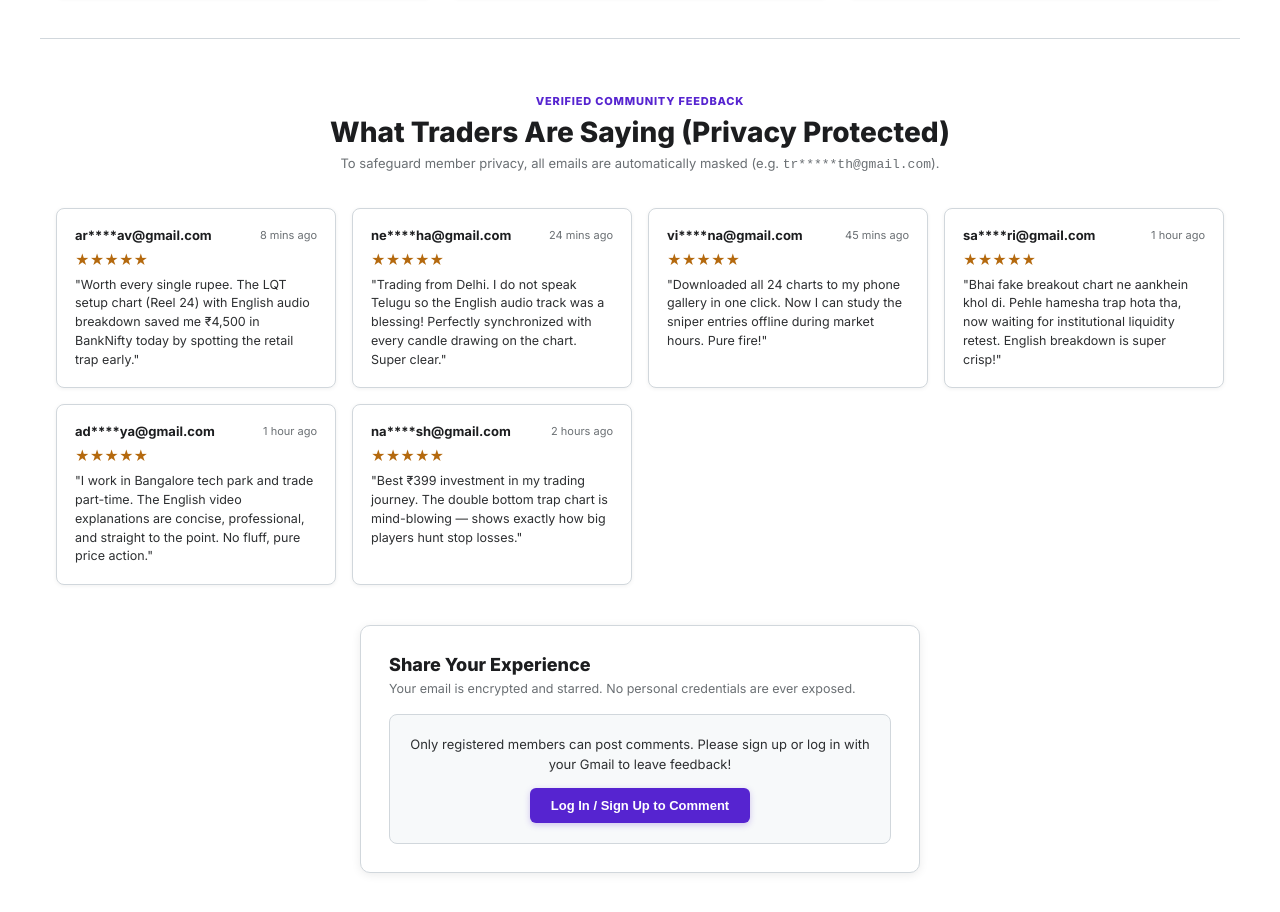
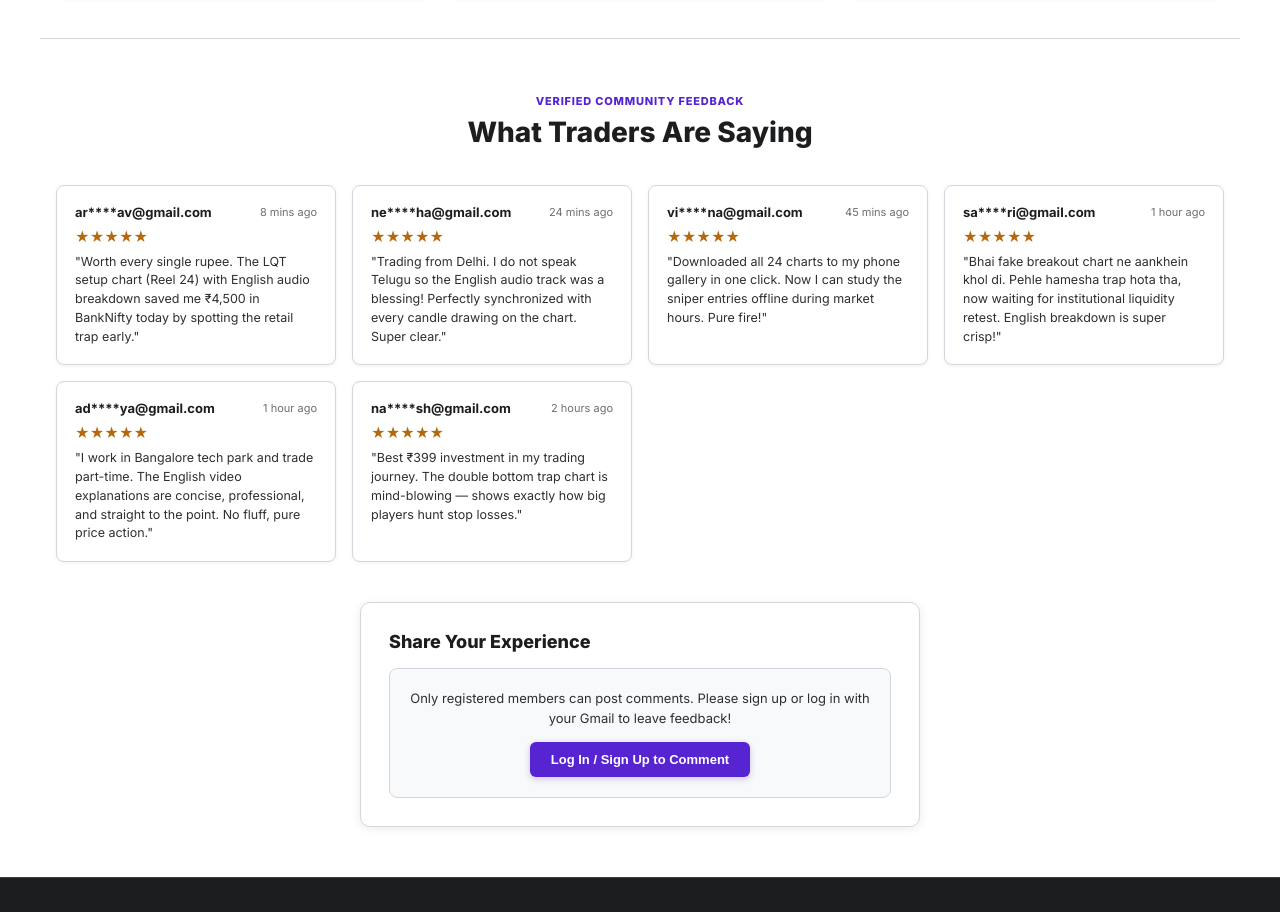
Before and after one commit to tradinghath-rgb/tradinghath-web, a Next.js app: page / in a window 1280 px wide. Shown: the part 2113-3025 px from the top of the page. Built offline with nearby package versions, Linux system fonts and the light colour scheme.

Commit message:
fix: remove privacy protected text and explanation of starred emails from feedback section

```diff
--- a/src/app/page.tsx
+++ b/src/app/page.tsx
@@ -1041,18 +1041,15 @@ export default function HomePage() {
 
       </section>
 
-      {/* Community Comments & Star-Masked Reviews Section */}
+      {/* Community Comments & Reviews Section */}
       <section style={{ maxWidth: '1200px', margin: '0 auto', padding: '50px 16px', borderTop: '1px solid #d1d7dc' }}>
         <div style={{ textAlign: 'center', marginBottom: '36px' }}>
           <span style={{ fontSize: '11px', color: '#5624d0', fontWeight: '800', textTransform: 'uppercase', letterSpacing: '0.8px' }}>
             Verified Community Feedback
           </span>
           <h2 style={{ fontSize: '28px', fontWeight: '800', marginTop: '6px', color: '#1c1d1f' }}>
-            What Traders Are Saying (Privacy Protected)
+            What Traders Are Saying
           </h2>
-          <p style={{ fontSize: '13px', color: '#6a6f73', marginTop: '6px' }}>
-            To safeguard member privacy, all emails are automatically masked (e.g. <code>tr*****th@gmail.com</code>).
-          </p>
         </div>
 
         {/* Review Cards Grid */}
@@ -1090,12 +1087,9 @@ export default function HomePage() {
           padding: '28px',
           boxShadow: '0 2px 10px rgba(0,0,0,0.08)'
         }}>
-          <h3 style={{ fontSize: '18px', fontWeight: '800', marginBottom: '6px', color: '#1c1d1f' }}>
+          <h3 style={{ fontSize: '18px', fontWeight: '800', marginBottom: '16px', color: '#1c1d1f' }}>
             Share Your Experience
           </h3>
-          <p style={{ fontSize: '12.5px', color: '#6a6f73', marginBottom: '18px' }}>
-            Your email is encrypted and starred. No personal credentials are ever exposed.
-          </p>
 
           {commentError && (
             <div style={{ backgroundColor: '#fce8e6', border: '1px solid #fad2cf', color: '#c5221f', padding: '10px 14px', borderRadius: '6px', fontSize: '12.5px', marginBottom: '14px', fontWeight: '600' }}>
```
